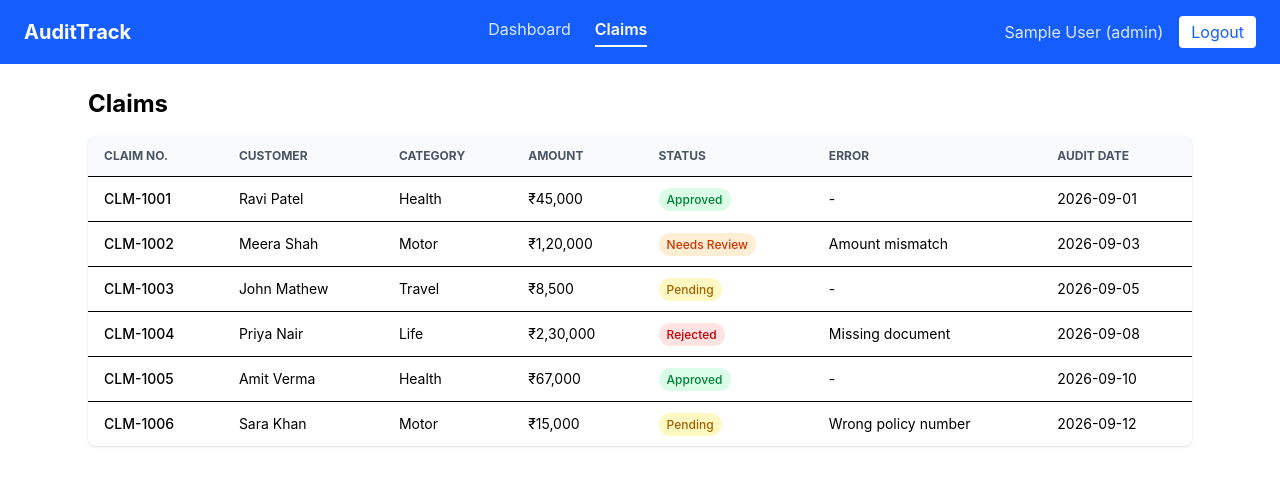
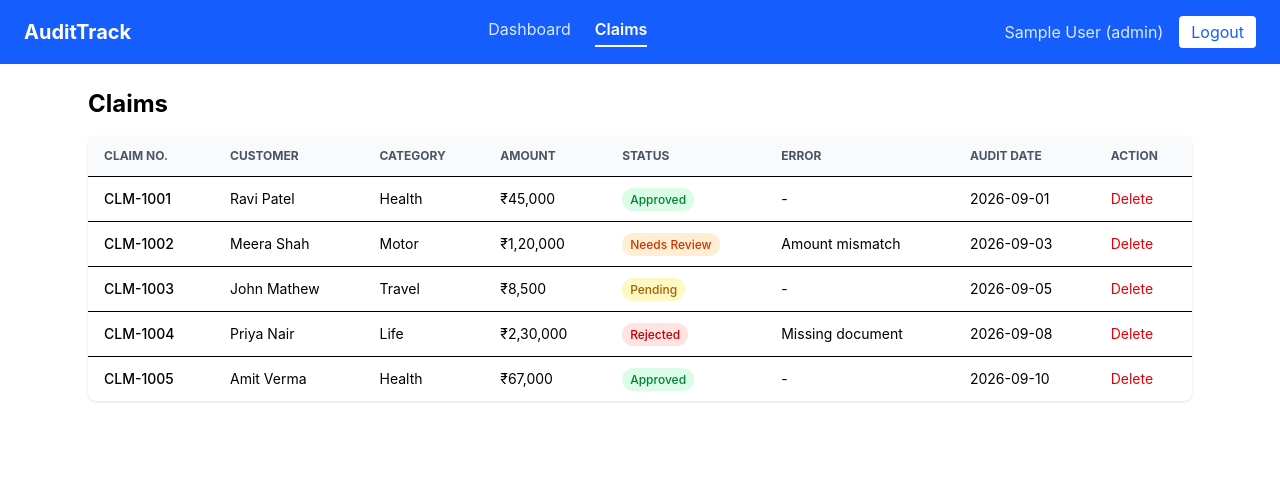
Before and after one commit to Devanshu2202/audit-track, a React (Vite) app: page /claims in a window 1280 px wide. Shown: the top 486 px of the page. Built offline with nearby package versions, Linux system fonts and the light colour scheme; data requests are answered from the project's data file; sample sign-in values are in the browser's storage.

Commit message:
Add delete claim feature

```diff
--- a/db.json
+++ b/db.json
@@ -1,10 +1,61 @@
 {
   "claims": [
-    { "id": "1", "claimNumber": "CLM-1001", "customerName": "Ravi Patel", "amount": 45000, "category": "Health", "status": "Approved", "auditor": "Asha Auditor", "errorFound": false, "auditDate": "2026-09-01" },
-    { "id": "2", "claimNumber": "CLM-1002", "customerName": "Meera Shah", "amount": 120000, "category": "Motor", "status": "Needs Review", "auditor": "Asha Auditor", "errorFound": true, "errorType": "Amount mismatch", "auditDate": "2026-09-03" },
-    { "id": "3", "claimNumber": "CLM-1003", "customerName": "John Mathew", "amount": 8500, "category": "Travel", "status": "Pending", "auditor": "Asha Auditor", "errorFound": false, "auditDate": "2026-09-05" },
-    { "id": "4", "claimNumber": "CLM-1004", "customerName": "Priya Nair", "amount": 230000, "category": "Life", "status": "Rejected", "auditor": "Asha Auditor", "errorFound": true, "errorType": "Missing document", "auditDate": "2026-09-08" },
-    { "id": "5", "claimNumber": "CLM-1005", "customerName": "Amit Verma", "amount": 67000, "category": "Health", "status": "Approved", "auditor": "Asha Auditor", "errorFound": false, "auditDate": "2026-09-10" },
-    { "id": "6", "claimNumber": "CLM-1006", "customerName": "Sara Khan", "amount": 15000, "category": "Motor", "status": "Pending", "auditor": "Asha Auditor", "errorFound": true, "errorType": "Wrong policy number", "auditDate": "2026-09-12" }
+    {
+      "id": "1",
+      "claimNumber": "CLM-1001",
+      "customerName": "Ravi Patel",
+      "amount": 45000,
+      "category": "Health",
+      "status": "Approved",
+      "auditor": "Asha Auditor",
+      "errorFound": false,
+      "auditDate": "2026-09-01"
+    },
+    {
+      "id": "2",
+      "claimNumber": "CLM-1002",
+      "customerName": "Meera Shah",
+      "amount": 120000,
+      "category": "Motor",
+      "status": "Needs Review",
+      "auditor": "Asha Auditor",
+      "errorFound": true,
+      "errorType": "Amount mismatch",
+      "auditDate": "2026-09-03"
+    },
+    {
+      "id": "3",
+      "claimNumber": "CLM-1003",
+      "customerName": "John Mathew",
+      "amount": 8500,
+      "category": "Travel",
+      "status": "Pending",
+      "auditor": "Asha Auditor",
+      "errorFound": false,
+      "auditDate": "2026-09-05"
+    },
+    {
+      "id": "4",
+      "claimNumber": "CLM-1004",
+      "customerName": "Priya Nair",
+      "amount": 230000,
+      "category": "Life",
+      "status": "Rejected",
+      "auditor": "Asha Auditor",
+      "errorFound": true,
+      "errorType": "Missing document",
+      "auditDate": "2026-09-08"
+    },
+    {
+      "id": "5",
+      "claimNumber": "CLM-1005",
+      "customerName": "Amit Verma",
+      "amount": 67000,
+      "category": "Health",
+      "status": "Approved",
+      "auditor": "Asha Auditor",
+      "errorFound": false,
+      "auditDate": "2026-09-10"
+    }
   ]
 }
--- a/src/pages/Claims.tsx
+++ b/src/pages/Claims.tsx
@@ -1,6 +1,6 @@
 import { useEffect, useState } from 'react'
 import type { Claim } from '../types/claim'
-import { getClaims } from '../services/claimService'
+import { getClaims, deleteClaim } from '../services/claimService'
 import StatusBadge from '../components/StatusBadge'
 
 function Claims() {
@@ -18,6 +18,17 @@ function Claims() {
     if (loading) return <p className="text-gray-500">Loading claims...</p>
     if (error) return <p className="text-red-600">{error}</p>
 
+    const handleDelete = async (id: string) => {
+        if (!window.confirm('Delete this claim?')) return
+
+        try {
+            await deleteClaim(id)
+            setClaims(claims.filter((c) => c.id !== id))
+        } catch {
+            setError('Could not delete the claim.')
+        }
+    }
+
     return (
         <div>
             <h2 className="text-2xl font-bold mb-4">Claims</h2>
@@ -33,11 +44,13 @@ function Claims() {
                             <th className="px-4 py-3">Status</th>
                             <th className="px-4 py-3">Error</th>
                             <th className="px-4 py-3">Audit Date</th>
+                            <th className="px-4 py-3">Action</th>
                         </tr>
                     </thead>
                     <tbody>
                         {claims.map((claim) => (
                             <tr key={claim.id} className="border-t hover:bg-gray-50">
+
                                 <td className="px-4 py-3 font-medium whitespace-nowrap ">{claim.claimNumber}</td>
                                 <td className="px-4 py-3">{claim.customerName}</td>
                                 <td className="px-4 py-3">{claim.category}</td>
@@ -45,6 +58,15 @@ function Claims() {
                                 <td className="px-4 py-3"><StatusBadge status={claim.status} /></td>
                                 <td className="px-4 py-3">{claim.errorFound ? claim.errorType : '-'}</td>
                                 <td className="px-4 py-3 whitespace-nowrap">{claim.auditDate}</td>
+
+                                <td className="px-4 py-3">
+                                    <button
+                                        onClick={() => handleDelete(claim.id)}
+                                        className="text-red-600 hover:underline"
+                                    >
+                                        Delete
+                                    </button>
+                                </td>
                             </tr>
                         ))}
                     </tbody>
--- a/src/services/claimService.ts
+++ b/src/services/claimService.ts
@@ -9,3 +9,12 @@ export async function getClaims(): Promise<Claim[]> {
     const response = await api.get<Claim[]>('/claims')
     return response.data
 }
+
+export async function deleteClaim(id: string): Promise<void> {
+    await api.delete(`/claims/${id}`)
+}
+
+export async function createClaim(claim: Omit<Claim, 'id'>): Promise<Claim> {
+    const response = await api.post<Claim>('/claims', claim)
+    return response.data
+}
```
